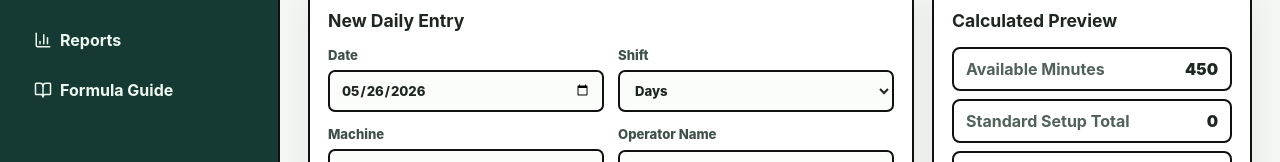
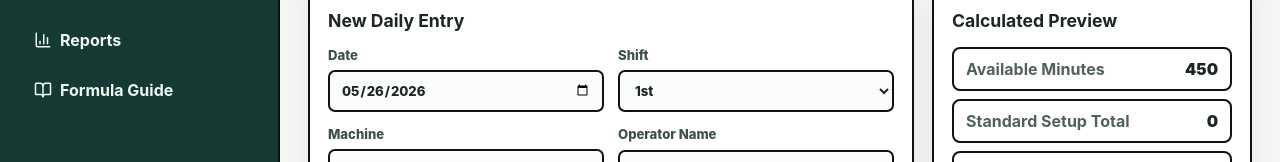
Before and after one commit to tolani13/production-efficiency-tracker, a React (Vite) app: page / in a window 1280 px wide. Shown: the part 237-399 px from the top of the page. Built offline with nearby package versions, Linux system fonts and the light colour scheme.

Commit message:
Limit shifts to first and second

```diff
--- a/src/sampleData.ts
+++ b/src/sampleData.ts
@@ -1,6 +1,6 @@
 import type { ProductionEntry } from './types';
 
-export const shifts = ['Days', '1st', '2nd'] as const;
+export const shifts = ['1st', '2nd'] as const;
 export const machines = ['FlexMaster', 'FlexiStar'];
 export const downtimeReasons = [
   'None',
@@ -15,7 +15,7 @@ export const downtimeReasons = [
 export const emptyEntry: ProductionEntry = {
   id: '',
   date: '2026-05-26',
-  shift: 'Days',
+  shift: '1st',
   machine: 'FlexMaster',
   operatorName: '',
   shiftHours: 8.5,
@@ -35,7 +35,7 @@ export const sampleEntries: ProductionEntry[] = [
   {
     id: 'sample-2026-05-22-1',
     date: '2026-05-22',
-    shift: 'Days',
+    shift: '1st',
     shiftHours: 8.5,
     breakMinutes: 60,
     setupCount: 4,
--- a/src/types.ts
+++ b/src/types.ts
@@ -1,4 +1,4 @@
-export type Shift = 'Days' | '1st' | '2nd';
+export type Shift = '1st' | '2nd';
 
 export type ProductionEntry = {
   id: string;
```
Also changed, not shown: 1 other file (tests, documents, lock files or other folders).
